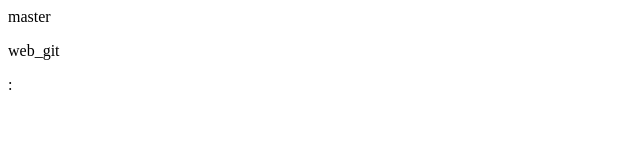
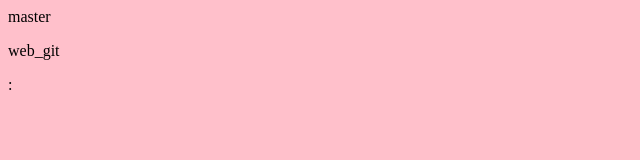
Before and after one commit to patcharaapi/TrainningGrid, a plain HTML site: page index.html in a window 1280 px wide. Shown: the whole page, without its empty margins (0-640 px from the left). Drawn offline with Linux system fonts and the light colour scheme.

Commit message:
ASDFGHJKL

```diff
--- a/index.html
+++ b/index.html
@@ -2,7 +2,7 @@
 	<head>
 		<title>Git Branch</title>
 	</head>
-	<body style = "background-color : pink:">
+	<body style = "background-color : pink">
 
 		<p>master</p>
 		<p>web_git</p>
```
